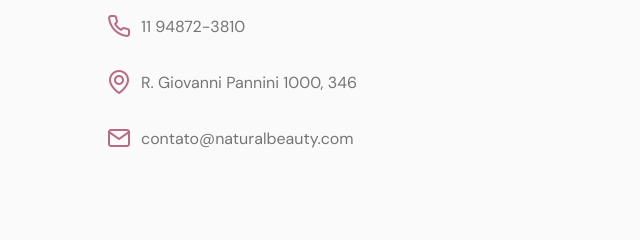
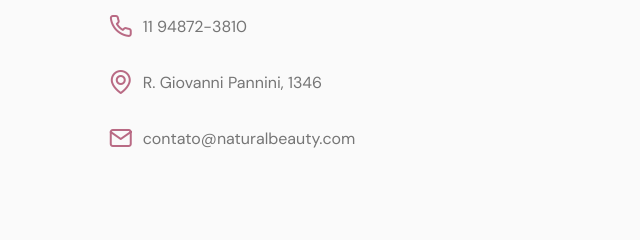
Before and after one commit to AndressaCelestino/NLW, a plain HTML site: page index.html in a window 1280 px wide. Shown: the part 2926-3166 px from the top of the page, 640-1280 px from the left. Drawn offline with nearby package versions, Linux system fonts and the light colour scheme; files whose address does not match are found by name.

Commit message:
minha versão

```diff
--- a/index.html
+++ b/index.html
@@ -219,7 +219,7 @@
            <div class="links">
              <ul class="grid">
                <li><i class="icon-phone"></i>11 94872-3810</li>
-               <li><i class="icon-map-pin"></i>R. Giovanni Pannini 1000, 346</li>
+               <li><i class="icon-map-pin"></i>R. Giovanni Pannini, 1346</li>
                <li><i class="icon-mail"></i>contato@naturalbeauty.com</li>
              </ul>
            </div>
```
